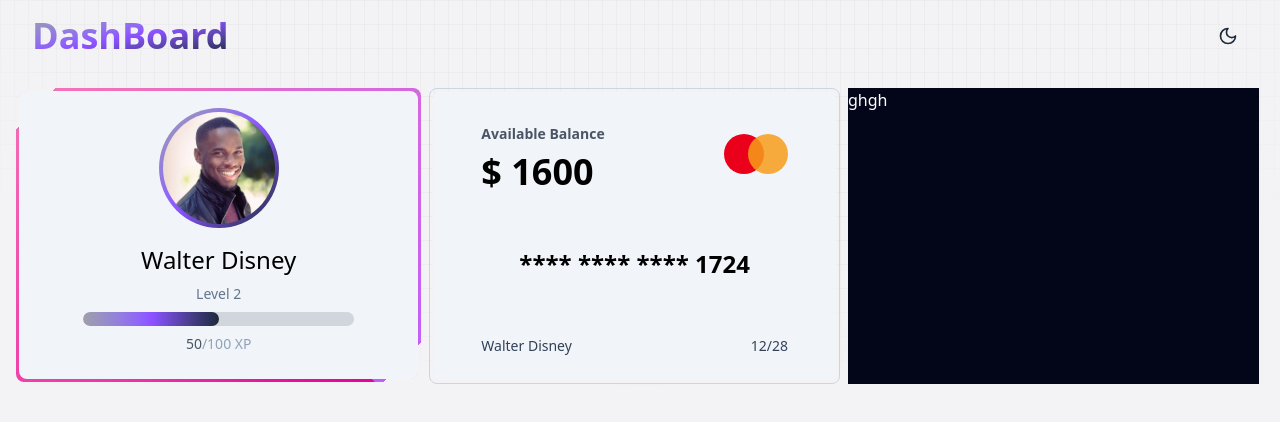
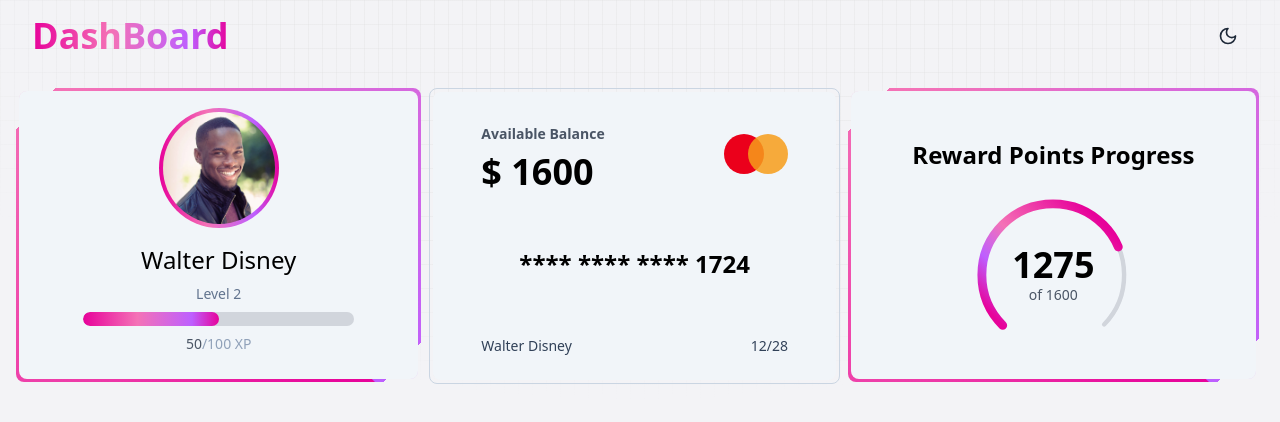
Before and after one commit to AlthafSubair/CRED_TASK, a Next.js app: page / in a window 1280 px wide. Shown: the top 422 px of the page. Built offline with nearby package versions, Linux system fonts and the light colour scheme.

Commit message:
completed UI of RewardPoints

```diff
--- a/src/components/BalanceAmount.tsx
+++ b/src/components/BalanceAmount.tsx
@@ -9,7 +9,7 @@ const BalanceAmount = () => {
     <section className="relative flex justify-center items-center overflow-hidden rounded-lg p-[3px] focus:outline-none w-full border dark:border-slate-800 border-slate-300">
 
       {/* Inner content with padding and background */}
-      <div className="relative z-10 flex flex-col justify-between h-72 w-full  rounded-lg dark:bg-slate-950 bg-slate-100 text-black text-sm font-medium dark:text-white backdrop-blur-3xl py-6 px-12">
+      <div className="relative z-10 flex flex-col justify-between h-72 w-full  rounded-lg dark:bg-slate-950 bg-slate-100 text-black text-sm font-medium dark:text-white backdrop-blur-3xl py-6 sm:px-12 px-6">
 
         <div className='flex flex-row justify-between'>
           <div>
--- /dev/null
+++ b/src/components/CircularProgress.tsx
@@ -0,0 +1,58 @@
+import React from 'react'
+
+const CircularProgress = () => {
+  return (
+<div className="relative size-40 ">
+  <svg
+    className="rotate-[135deg] size-full"
+    viewBox="0 0 36 36"
+    xmlns="http://www.w3.org/2000/svg"
+  >
+    {/* Define the gradient */}
+    <defs>
+      <linearGradient id="gradStroke" x1="0%" y1="0%" x2="100%" y2="0%">
+          <stop offset="0%" stopColor="#e7029a" />
+        <stop offset="50%" stopColor="#f472b6" />
+        <stop offset="75%" stopColor="#bd5fff" />
+        <stop offset="100%" stopColor="#e7029a" />
+      </linearGradient>
+    </defs>
+
+    {/* Background circle */}
+    <circle
+      cx="18"
+      cy="18"
+      r="16"
+      fill="none"
+      className="stroke-current  dark:text-gray-100 text-gray-300"
+      strokeWidth="1"
+      strokeDasharray="75 100"
+      strokeLinecap="round"
+    />
+
+    {/* Foreground progress circle with gradient */}
+    <circle
+      cx="18"
+      cy="18"
+      r="16"
+      fill="none"
+      stroke="url(#gradStroke)"
+      strokeWidth="2"
+      strokeDasharray="56.25 100"
+      strokeLinecap="round"
+    />
+  </svg>
+
+  {/* Centered text */}
+  <div className="absolute top-1/2 start-1/2 transform -translate-x-1/2 -translate-y-1/2 text-center">
+    <span className="text-4xl font-bold ">
+      1275
+    </span>
+    <span className="text-gray-600 dark:text-slate-500 block">of 1600</span>
+  </div>
+</div>
+
+  )
+}
+
+export default CircularProgress
--- a/src/components/Header.tsx
+++ b/src/components/Header.tsx
@@ -7,7 +7,7 @@ const Header = () => {
 
 
 
-        <h1 className='bg-gradient-to-tl from-slate-800 via-violet-500 to-zinc-400 bg-clip-text text-transparent sm:text-3xl md:text-4xl text-2xl font-bold'>
+        <h1 className='bg-[linear-gradient(to_right,#e7029a_0%,#f472b6_40%,#bd5fff_80%,#e7029a_100%)] bg-clip-text text-transparent sm:text-3xl md:text-4xl text-2xl font-bold'>
             DashBoard
         </h1>
 
--- a/src/components/HeroSection.tsx
+++ b/src/components/HeroSection.tsx
@@ -1,6 +1,7 @@
 import React from 'react'
 import Profile from './Profile'
 import BalanceAmount from './BalanceAmount'
+import RewardPoints from './RewardPoints'
 
 const HeroSection = () => {
   return (
@@ -11,8 +12,8 @@ const HeroSection = () => {
   <div className="w-full md:w-[calc(50%-0.5rem)] lg:w-[calc(33.333%-0.333rem)]">
     <BalanceAmount />
   </div>
-  <div className="w-full md:w-[calc(50%-0.5rem)] lg:w-[calc(33.333%-0.333rem)] bg-[#020618] text-white">
-    ghgh
+  <div className="w-full md:w-[calc(50%-0.5rem)] lg:w-[calc(33.333%-0.333rem)]">
+   <RewardPoints />
   </div>
     </div>
   )
--- a/src/components/Profile.tsx
+++ b/src/components/Profile.tsx
@@ -12,7 +12,7 @@ const Profile = () => {
       <div className="relative z-10 flex flex-col w-full h-72 items-center justify-center rounded-lg dark:bg-slate-950 bg-slate-100 text-black text-sm font-medium dark:text-white backdrop-blur-3xl p-4">
 
 {/* Avatar */}
-        <div className='p-[4px] rounded-full bg-gradient-to-tl from-slate-800 via-violet-500 to-zinc-400'>
+        <div className='p-[4px] rounded-full bg-[linear-gradient(to_right,#e7029a_0%,#f472b6_40%,#bd5fff_80%,#e7029a_100%)]'>
           <div className="w-28 h-28 rounded-full  overflow-hidden relative">
             <Image
               src="/avatar.jpg"
--- a/src/components/ProgressBar.tsx
+++ b/src/components/ProgressBar.tsx
@@ -24,7 +24,7 @@ const ProgressBar = () => {
           initial={{ width: 0 }}
           animate={controls}
           transition={{ duration: 1, ease: "easeIn" }}
-          className="relative bg-gradient-to-l from-slate-800 via-violet-500 to-zinc-400 h-3.5 rounded-3xl"
+          className="relative bg-[linear-gradient(to_right,#e7029a_0%,#f472b6_40%,#bd5fff_80%,#e7029a_100%)] h-3.5 rounded-3xl"
           role="progressbar"
           aria-valuenow={progress}
           aria-valuemin={0}
--- /dev/null
+++ b/src/components/RewardPoints.tsx
@@ -0,0 +1,26 @@
+import React from 'react'
+import CircularProgress from './CircularProgress'
+
+const RewardPoints = () => {
+  return (
+     <section className="relative inline-flex overflow-hidden rounded-lg p-[3px] focus:outline-none w-full">
+      {/* Thicker, clearly visible spinning border */}
+      <span className="absolute inset-[-25%] z-0 animate-[spin_4s_linear_infinite] bg-[conic-gradient(from_0deg_at_50%_50%,#e7029a_0%,#f472b6_50%,#bd5fff_100%,#e7029a_100%)]"></span>
+
+      {/* Inner content with padding and background */}
+      <div className="relative z-10 flex flex-col w-full h-72 items-center justify-center rounded-lg dark:bg-slate-950 bg-slate-100 text-black text-sm font-medium dark:text-white backdrop-blur-3xl p-4">
+
+<h1 className='text-2xl py-6 font-semibold '>Reward Points Progress</h1>
+
+
+      <CircularProgress />
+
+
+
+      </div>
+
+    </section>
+  )
+}
+
+export default RewardPoints
```
